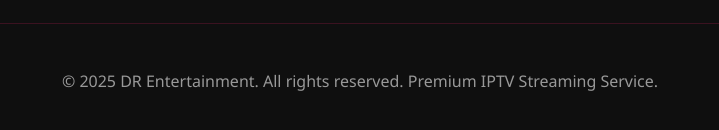
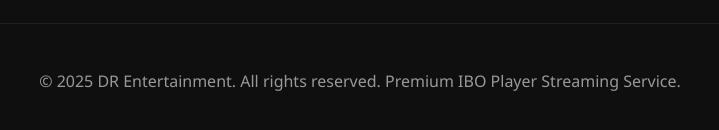
Before and after one commit to muteeb360/drentertainmentwebsite, a website: page professionaltools.html in a window 1280 px wide. Shown: the part 2979-3109 px from the top of the page, 280-999 px from the left. Drawn offline with Linux system fonts and the light colour scheme.

Commit message:
Update footer text for IBO Player service

```diff
--- a/professionaltools.html
+++ b/professionaltools.html
@@ -266,7 +266,7 @@
             </div>
         </div>
         <div class="footer-bottom">
-            <p>&copy; 2025 DR Entertainment. All rights reserved. Premium IPTV Streaming Service.</p>
+            <p>&copy; 2025 DR Entertainment. All rights reserved. Premium IBO Player Streaming Service.</p>
         </div>
     </footer>
     <script src="script.js"></script>
```
